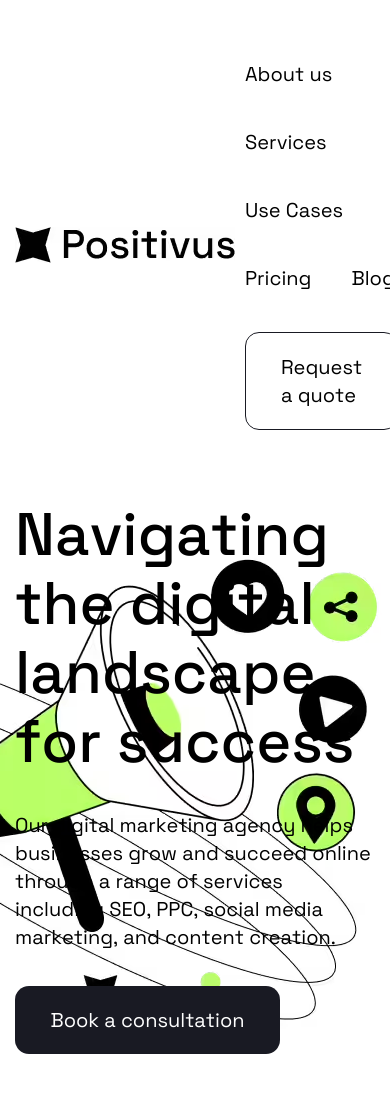
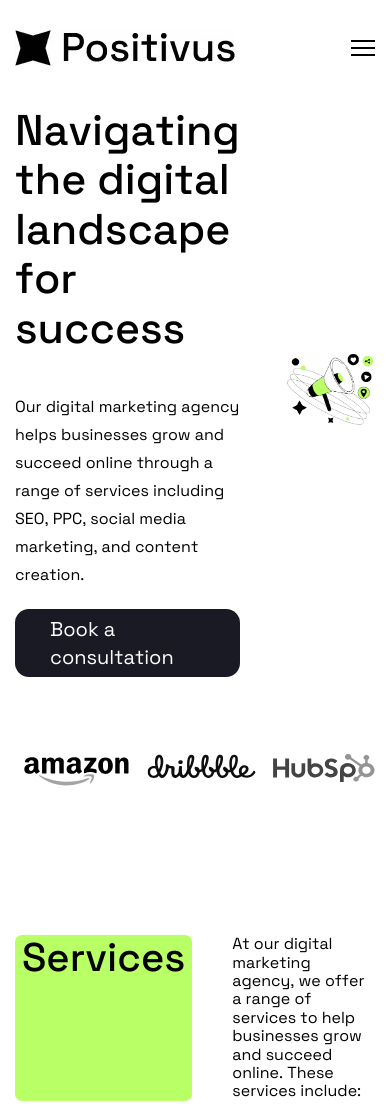
Before and after one commit to mcslesar/positivusProject, a website: page app/index.html in a window 390 px wide. Shown: the top 1104 px of the page. Drawn offline with nearby package versions, Linux system fonts and the light colour scheme; files that its build step writes are made by us from their sources.

Commit message:
adaptive day 2

```diff
--- a/app/index.html
+++ b/app/index.html
@@ -20,7 +20,7 @@
                         <img src="images/logo-png" alt="#">
                     </picture>
                 </a>
-                <nav class="header__menu">
+                <nav class="header__menu" data-nav>
                     <ul class="header__list">
                         <li class="header__item">
                             <a href="#" class="header__link">About us</a>
@@ -42,19 +42,30 @@
                         </li>
                     </ul>
                 </nav>
+                <button class="header__burger" data-burger aria-label="Открыть меню" aria-expanded="false">
+                    <span class="burger__line"></span>
+                    <span class="burger__line"></span>
+                    <span class="burger__line"></span>
+                </button>
             </div>
         </header>
 
 <main class="main">
     <section class="promo">
-        <div class="container image-container ">
+        <div class="container ">
             <div class="promo__container">
                 <h1 class="promo__title">Navigating the digital landscape for success</h1>
-                <p class="promo__subtitle">Our digital marketing agency helps businesses grow and succeed online through
+                <picture>
+                    <source srcset="images/illustration.avif" type="image/avif">
+                    <source srcset="images/illustration.webp" type="image/webp">
+                    <img class="promo__illustration" src="images/illustration.png" alt="#">
+                </picture>
+                <p class="promo__subtitle">Our digital marketing agency helps businesses grow and succeed online
+                    through
                     a range of services including SEO, PPC, social media marketing, and content creation.</p>
                 <a href="#" class="promo__button button">Book a consultation</a>
+
             </div>
-
             <ul class="promo__list">
                 <li class="promo__item">
                     <a href="" class="promo__link">
@@ -587,7 +598,7 @@
                         Say Hi
                     </label>
                     <label class="label-radio">
-                        <input class="contact__radio"  type="radio" name="hi">
+                        <input class="contact__radio" type="radio" name="hi">
                         <span class="radio__style"></span>
                         Get a Quote</label>
                 </fieldset>
@@ -595,18 +606,18 @@
                 <fieldset class="contact-list-text">
                     <label class="label-text">
                         Name
-                        <input class="contact__text" placeholder="Name" type="text"  name="name">
+                        <input class="contact__text" placeholder="Name" type="text" name="name">
                     </label>
                     <label class="label-text">
                         Email*
-                        <input class="contact__text" type="text"  placeholder="E-Mail" name="email">
+                        <input class="contact__text" type="text" placeholder="E-Mail" name="email">
                     </label>
                     <label class="label-text">
                         Message*
-                        <textarea class="contact__text big_window" placeholder="Message" ></textarea>
+                        <textarea class="contact__text big_window" placeholder="Message"></textarea>
                     </label>
                 </fieldset>
-            <button class="contact__button button">Send Message</button>
+                <button class="contact__button button">Send Message</button>
             </form>
 
 
--- a/app/js/main.js
+++ b/app/js/main.js
@@ -46,7 +46,7 @@ const swiper = new Swiper('.swiper', {
     spaceBetween: 30,
     centeredSlides: true,
     initialSlide: 2,
-    centerInsufficientSlides:true,
+    centerInsufficientSlides: true,
 
     simulateTouch: false,
     navigation: {
@@ -58,3 +58,20 @@ const swiper = new Swiper('.swiper', {
         type: 'bullets',
     },
 });
+
+const burger = document?.querySelector('[data-burger]');
+const nav = document?.querySelector('[data-nav]');
+const body = document.body;
+const navItems = nav?.querySelectorAll('a');
+burger?.addEventListener('click', () => {
+    body.classList.toggle('stop-scrole');
+    burger?.classList.toggle('burger--active');
+    nav.classList.toggle('header__menu--visible');
+})
+navItems.forEach(el => {
+    el.addEventListener('click', () => {
+        body.classList.remove('stop-scrole');
+        burger?.classList.remove('burger--active');
+        nav.classList.remove('header__menu--visible');
+    })
+})
--- a/app/scss/global.scss
+++ b/app/scss/global.scss
@@ -51,23 +51,72 @@ body {
     font-family: "Space Grotesk";
     font-size: 18px;
     color: #000;
-
+    overflow-x: hidden;
 }
-
+.stop-scrole {
+    overflow: hidden;
+}
 .wrapper {
     min-height: 100%;
     display: flex;
     flex-direction: column;
 }
-.main{
+
+.main {
     flex-grow: 1;
 }
+
 .container {
     max-width: 1270px;
     margin: 0 auto;
     padding: 0 15px;
 }
 
+.header__burger {
+    position: relative;
+    width: 24px;
+    height: 16px;
+    display: none;
+    border: none;
+    cursor: pointer;
+    padding: 0;
+    z-index: 10;
+    background-color: transparent;
+}
+
+.burger__line {
+    position: absolute;
+    left: 0;
+    width: 100%;
+    height: 2px;
+    background-color: #000;
+    transition: opacity 0.3s ease-in-out, top 0.3s ease-in-out, bottom 0.3s ease-in-out;
+    &:nth-child(2){
+        top: 50%;
+        transform: translateY(-50%);
+    }
+    &:first-child {
+        top: 0;
+    }
+
+    &:last-child {
+        bottom: 0;
+    }
+}
+.burger--active .burger__line{
+    &:nth-child(2){
+        opacity: 0;
+    }
+    &:first-child{
+        transform: rotate(45deg);
+        top:50%;
+    }
+    &:last-child{
+        transform: rotate(-45deg);
+        top:50%;
+        bottom: auto;
+    }
+}
 
 .button {
     border-radius: 14px;
--- a/app/scss/media.scss
+++ b/app/scss/media.scss
@@ -2,6 +2,40 @@
     .container {
         max-width: 1140px;
     }
+
+    .promo {
+        padding-top: 40px;
+
+        &__container {
+            gap: 20px;
+            grid-template-columns: 1fr 1fr;
+            grid-template-rows: auto auto 1fr;
+        }
+        &__button{
+            height: 68px;
+        }
+        &__title {
+            font-size: 43px;
+        }
+        &__subtitle{
+            font-size: 16px;
+        }
+        &__illustration {
+          width: 80%;
+        }
+    }
+
+    .header {
+        padding-top: 30px;
+
+        &__list {
+            gap: 18px;
+            flex-wrap: nowrap;
+        }
+
+    }
+
+
 
     .footer {
         &__contact {
@@ -36,6 +70,67 @@
 
     p {
         font-size: 16px;
+    }
+
+    .header {
+        &__burger {
+            display: block;
+        }
+
+        &__menu {
+            position: fixed;
+            top: 0;
+            right: 0;
+            z-index: 2;
+
+            height: 100vh;
+            padding-top: 60px;
+            overflow-y: auto;
+            background-color: $green;
+            transform: translateX(100%);
+            transition: transform 0.5s ease-in-out;
+
+            &--visible {
+                transform: none;
+            }
+        }
+
+        &__list {
+            flex-direction: column;
+            align-items: center;
+            justify-content: center;
+        }
+
+        &__item {
+            padding: 10px;
+        }
+
+        &__button {
+            background-color: $black;
+            color: #fff;
+            border-color: #fff;
+        }
+    }
+
+    .promo {
+        &__container {
+            grid-template-columns: 1fr;
+            justify-content: center;
+            align-items: center;
+            grid-template-rows: auto auto auto auto;
+        }
+
+        &__subtitle {
+            grid-row: 3/4;
+        }
+
+        &__illustration {
+            grid-row: 2/3;
+        }
+
+        &__button {
+            grid-row: 4/5;
+        }
     }
 
     .footer {
--- a/app/scss/style.scss
+++ b/app/scss/style.scss
@@ -40,14 +40,6 @@
     border-radius: 14px;
 }
 
-.image-container {
-    background-image: image-set(url("../images/Illustration.avif") type("image/avif"),
-            url("../images/Illustration.webp") type("image/webp"),
-            url("../images/Illustration.png") type("image/png"),
-        );
-    background-repeat: no-repeat;
-    background-position: right 30%;
-}
 
 .promo {
     padding-top: 70px;
@@ -56,25 +48,41 @@
 
 
     &__container {
-        max-width: 531px;
-        display: flex;
-        flex-direction: column;
+        display: grid;
+        grid-template-columns: 531px auto;
+        grid-template-rows: 231px auto auto;
         gap: 35px
     }
 
+    picture {
+        flex-direction: row-reverse;
+        display: flex;
+        width: 100%;
+        grid-row: 1/-1;
+        height: 100%;
+    }
+
+    &__illustration {
+        object-fit: contain;
+        max-width: 100%;
+        height: auto;
+    }
+
     &__title {
-
+        grid-row: 1/2;
         font-size: 60px;
         font-weight: 500;
     }
 
     &__subtitle {
+        grid-row: 2/3;
         font-size: 20px;
         line-height: 28px;
         max-width: 505px;
     }
 
     &__button {
+        grid-row: 3/4;
         padding: 20px 35px;
         max-width: 265px;
     }
@@ -491,20 +499,41 @@
         display: flex;
         flex-direction: column;
         align-items: center;
-        gap: 20px;
+        gap: 40px;
     }
 
     &__text {
+        margin-bottom: 20px;
         display: block;
         position: relative;
-        height: 266px;
         margin: 0;
         z-index: 3;
         max-width: 606px;
         padding: 32px 52px;
-        background-image: url(../images/bubble.png);
-        background-repeat: no-repeat;
-        background-size: 100%;
+        border: 1px $green solid;
+        border-radius: 45px;
+
+        &::before {
+            content: '';
+            position: absolute;
+            width: 0;
+            height: 0;
+            left: 36px;
+            bottom: -50px;
+            border: 25px solid;
+            border-color: $green transparent transparent transparent;
+        }
+
+        &::after {
+            content: '';
+            position: absolute;
+            width: 0;
+            height: 0;
+            left: 37px;
+            bottom: -47px;
+            border: 24px solid;
+            border-color: $black transparent transparent transparent;
+        }
     }
 
     &__wrapper {
```
Also changed, not shown: app/components/header.html (+6 -1 lines), app/pages/index.html (+14 -8 lines), app/css/style.min.css, app/js/main.min.js.
